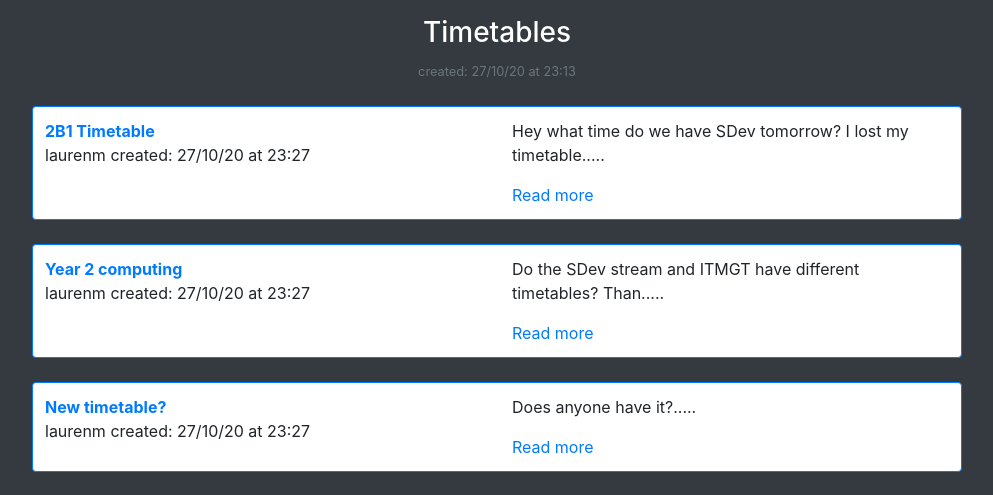
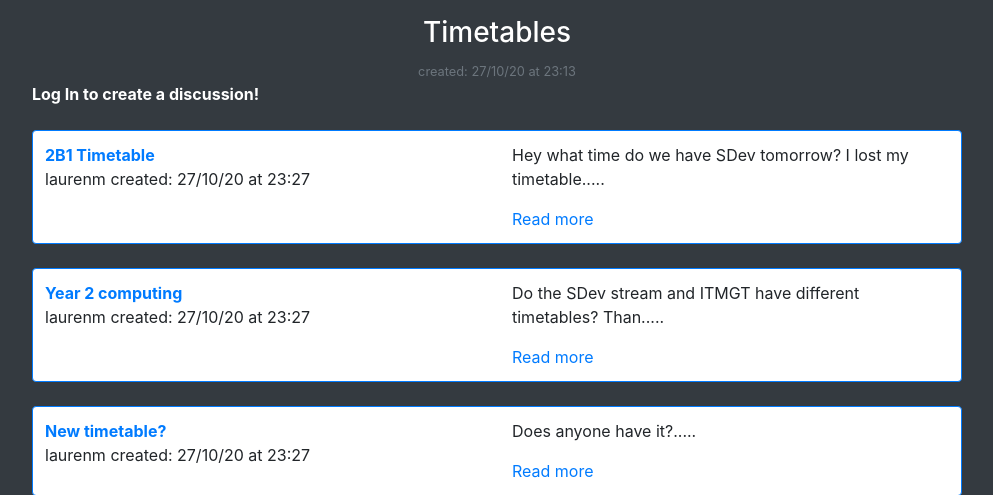
Before and after one commit to RhysMcCabe/come_slim_with_me, a Django app: page /topics/1/ in a window 1280 px wide. Shown: the part 103-598 px from the top of the page, without its empty margins (143-1136 px from the left). Run offline with Django 3.2, Linux system fonts and the light colour scheme; data comes from the database, SQL or seed files in the repository; both versions use the stored data as it was after the commit; tables that the repository leaves empty hold one stand-in row (values such as "Sample post"); some libraries are stand-ins or nearby versions.

Commit message:
Added search functionality to discussions

```diff
--- a/messageboard/models.py
+++ b/messageboard/models.py
@@ -40,7 +40,7 @@ class Discussion(models.Model):
         return self.title
 
     def get_absolute_url(self):
-        return reverse('discussion_list', args=[str(self.id)])
+        return reverse('discussion_detail', args=[str(self.id)])
 
     def get_date_created(self):
         return self.date_created.strftime('created: %d/%m/%y at %H:%M')
--- a/messageboard/urls.py
+++ b/messageboard/urls.py
@@ -5,6 +5,7 @@ from .views import(
     DiscussionDetailView,
     DiscussionDeleteView,
     DiscussionCreateView,
+    DiscussionSearchResultsView,
     TopicListView,
     CommentCreateView,
     TopicCreateView,
@@ -25,10 +26,11 @@ urlpatterns = [
     path('discussion/<int:pk>/delete/',
          DiscussionDeleteView.as_view(), name='discussion_delete'),
     path('new/', DiscussionCreateView.as_view(), name='discussion_new'),
+    path('discussions/search/',DiscussionSearchResultsView.as_view(), name='discussion_search_results'),
     path('discussions', DiscussionListView.as_view(), name='discussion_list'),
     path('discussion/<int:pk>/',
          DiscussionDetailView.as_view(), name='discussion_detail'),
-     path('topics/search/', TopicSearchResultsView.as_view(), name='search_results'),
+     path('topics/search/', TopicSearchResultsView.as_view(), name='topic_search_results'),
     path('', TopicListView.as_view(), name='topic'),
 
 ]
--- a/messageboard/views.py
+++ b/messageboard/views.py
@@ -61,6 +61,15 @@ class DiscussionCreateView(CreateView):
         form.instance.member = self.request.user
         return super().form_valid(form)
 
+class DiscussionSearchResultsView(ListView):
+    model = Discussion
+    context_object_name = 'all_discussions_list'
+    template_name = 'discussion_search_results.html'
+
+    def get_queryset(self):
+        query = self.request.GET.get('r')
+        return Discussion.objects.filter(Q(title__icontains=query) | Q(body__icontains=query))
+
 
 class CommentCreateView(LoginRequiredMixin, CreateView):
     model = Comment
--- a/templates/discussion_detail.html
+++ b/templates/discussion_detail.html
@@ -1,7 +1,7 @@
 {% extends 'base.html' %}
 
 {% block content %}
-<div class="card mt-2">
+<div class="card mt-4">
   <div class="discussion-entry p-3">
     <h4>{{ discussion.title }} - <a class="h5"
         href="{% url 'topics_detail' discussion.topic.pk %}">{{ discussion.topic.name }}</a>
--- a/templates/home.html
+++ b/templates/home.html
@@ -15,7 +15,7 @@
     </div>
 
 
-    <form class="col-2 md-form active-cyan active-cyan-2 w-40" action="{% url 'search_results' %}" method="get">
+    <form class="col-2 md-form active-cyan active-cyan-2 w-40" action="{% url 'topic_search_results' %}" method="get">
         <input name="q" class="form-control" type="text" placeholder="Search topics..." aria-label="Search">
     </form>
 </div>
--- a/templates/topics_detail.html
+++ b/templates/topics_detail.html
@@ -7,7 +7,8 @@
 </div>
 {% if user.is_authenticated %}
 <a href="{% url 'discussion_new' %}" class=" mb-4 btn btn-primary btn-sm">Add new {{ topic }} discussion</a>
-</li>
+{% else %}
+<a class="text-white font-weight-bold" href="{% url 'login' %}">Log In to create a discussion!</a>
 {% endif %}
 {% for discussion in topic.discussions.all %}
 <div class="card border-primary p-1 mt-4 ">
```
Also changed, not shown: templates/discussion_list.html (+4 -3 lines), templates/discussion_search_results.html (added, +25 -0 lines), db.sqlite3.
